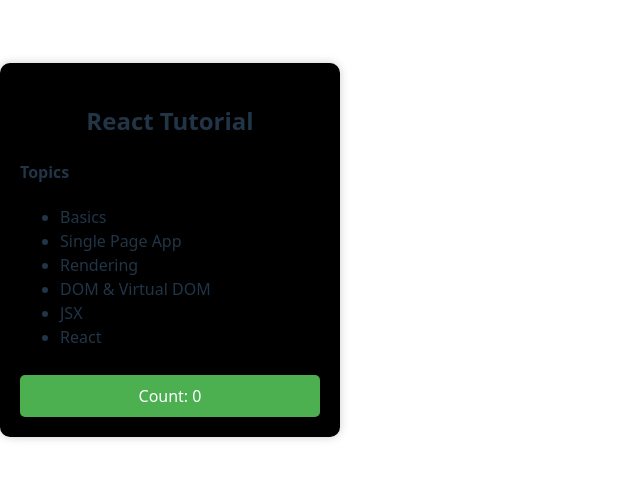
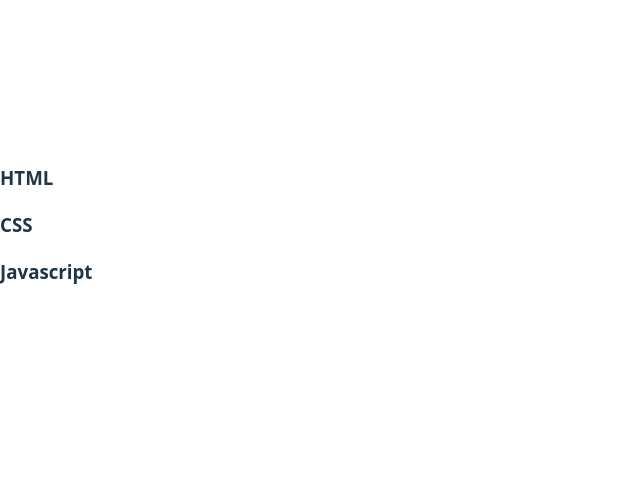
Before and after one commit to Kunal844/FullStackDev, a React (Vite) app in the folder React/my-app/: page / in a window 1280 px wide. Shown: the part 175-654 px from the top of the page, without its empty margins (0-640 px from the left). Built offline with nearby package versions, Linux system fonts and the light colour scheme.

Commit message:
Update App.jsx

```diff
--- a/React/my-app/src/App.jsx
+++ b/React/my-app/src/App.jsx
@@ -1,51 +1,25 @@
 import React, { useState } from "react";
 
-function App() {
-  const [count, setCount] = useState(0);
+function app(){
 
   return (
-    <div style={{ display: "flex", justifyContent: "center", marginTop: "50px" }}>
-      {/* Outer Box */}
-      <div
-        style={{
-          width: "300px",
-          backgroundColor: "black",
-          padding: "20px",
-          borderRadius: "10px",
-          boxShadow: "0 0 10px rgba(0,0,0,0.2)",
-          textAlign: "left",
-        }}
-      >
-        <h2 style={{ textAlign: "center" }}>React Tutorial</h2>
+    <>
+    <div className="center">
+        <div className="card">
+        <h3>
+            HTML
+        </h3>
+        </div>
+        <div className="card">
+            <h3>CSS</h3>
+        </div>
+        <div className="card">
+            <h3>Javascript</h3>
+        </div>
+    </div>
 
-        <h4>Topics</h4>
-        <ul>
-          <li>Basics</li>
-          <li>Single Page App</li>
-          <li>Rendering</li>
-          <li>DOM & Virtual DOM</li>
-          <li>JSX</li>
-          <li>React</li>
-        </ul>
+    </>
+ );
+ }
 
-        <button
-          onClick={() => setCount(count + 1)}
-          style={{
-            width: "100%",
-            padding: "10px",
-            backgroundColor: "#4CAF50",
-            color: "white",
-            border: "none",
-            borderRadius: "5px",
-            cursor: "pointer",
-            marginTop: "10px",
-          }}
-        >
-          Count: {count}
-        </button>
-      </div>
-    </div>
-  );
-}
-
-export default App;
+export default app;
```
